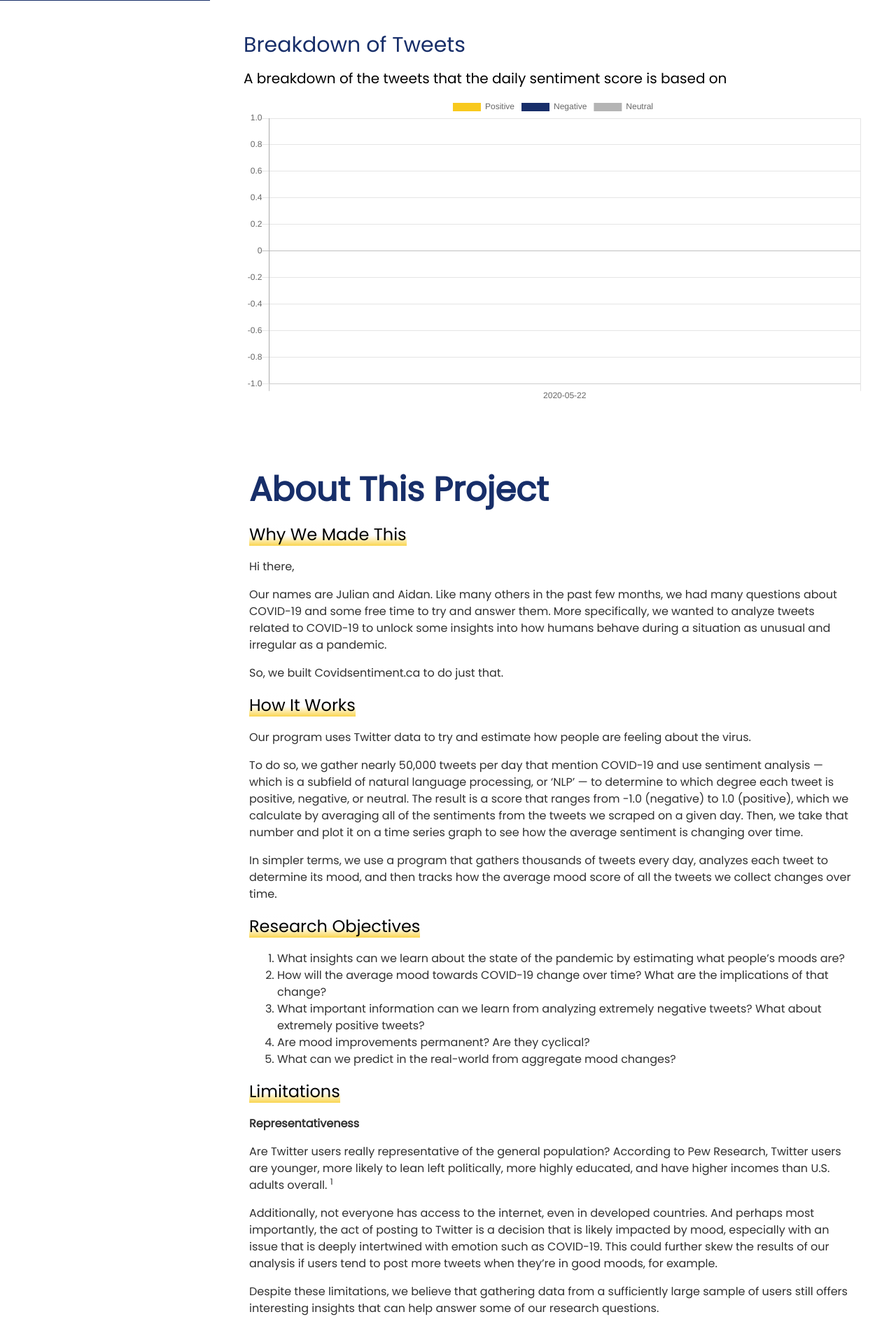
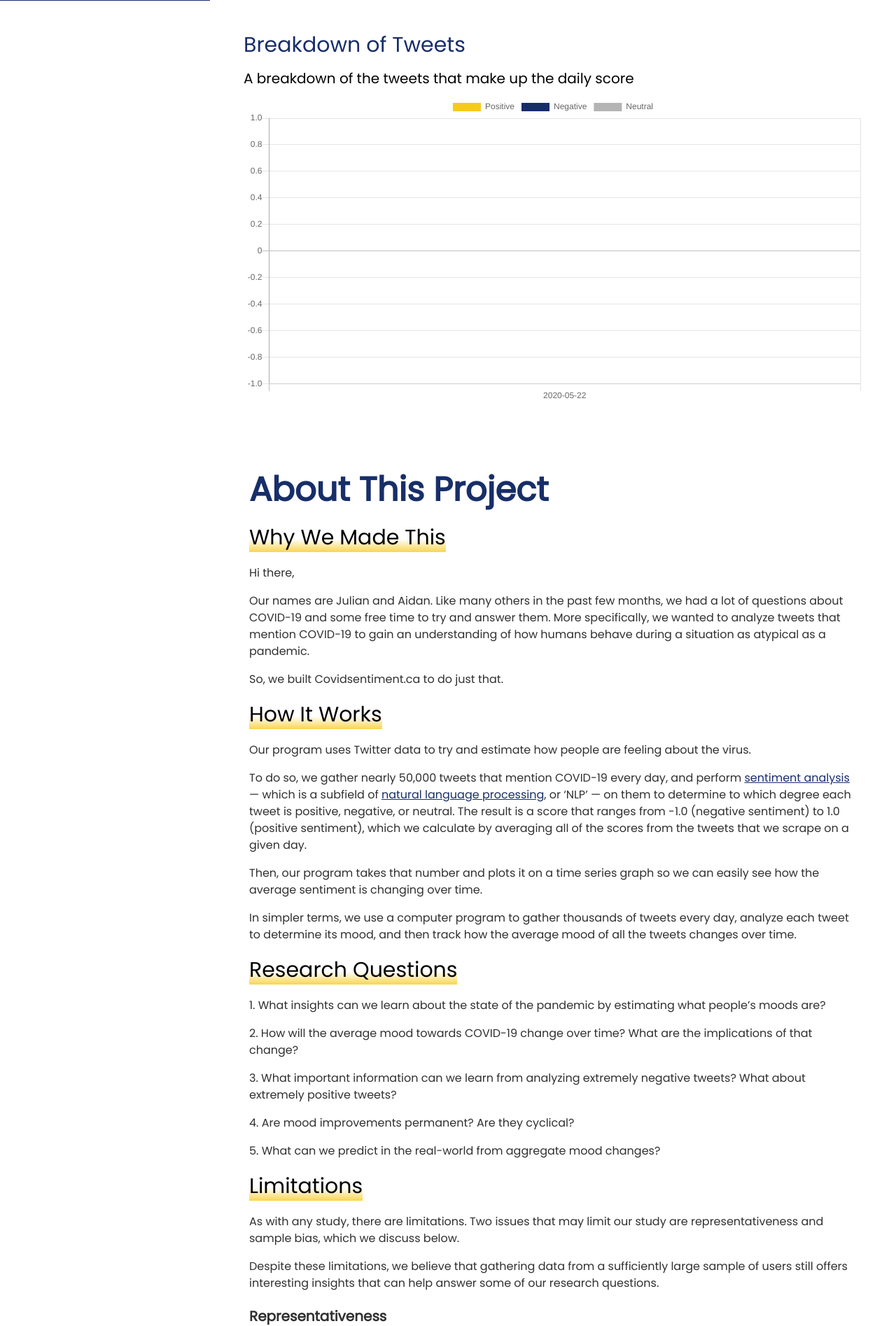
Before and after one commit to aidanwc/Covid-Sentiment, a Django app: page / in a window 1280 px wide. Shown: the part 799-2694 px from the top of the page at 70% size. Run offline with Django 3.2, Linux system fonts and the light colour scheme; data comes from the database, SQL or seed files in the repository; some libraries are stand-ins or nearby versions.

Commit message:
changed some wording, made lists line up properly, added hyperlinks

```diff
--- a/sentiment/templates/sentiment/index.html
+++ b/sentiment/templates/sentiment/index.html
@@ -15,6 +15,7 @@ body {font-size:16px;}
 .w3-hover-white:hover{color:#172e69!important;background-color:#fff!important}
 .w3-blue,.w3-hover-blue:hover{color:#fff!important;background-color: #172e69!important}
 .w3-text-blue,.w3-hover-text-blue:hover{color:#172e69!important}
+.w3-ul{list-style-type:none;padding:10;margin:10}.w3-ul li{padding:5px 16px;border-bottom:1px solid #ddd}.w3-ul li:last-child{border-bottom:none}
 p{color: rgb(48, 48, 48);}
 li{color: rgb(48, 48, 48);}
 
@@ -58,11 +59,11 @@ li{color: rgb(48, 48, 48);}
   <div class="w3-row-padding">
     <div>
       <h2 style="color: #172e69;  ">Daily Sentiment Score</h2>
-      <h4>A daily sentiment score based on an analysis of 48,000 tweets</h4>
+      <h4>A sentiment score based on a daily analysis of 48,000 tweets</h4>
       <canvas id="lineChart"style="width:100%"></canvas>
       <br><br><br>
       <h2 style="color: #172e69; ">Breakdown of Tweets</h2>
-      <h4>A breakdown of the tweets that the daily sentiment score is based on</h4>
+      <h4>A breakdown of the tweets that make up the daily score</h4>
       <canvas id="stackedBar"  style="width:100%" ></canvas>
     </div>
   </div>
@@ -81,79 +82,69 @@ li{color: rgb(48, 48, 48);}
   <div class="w3-container" id="about" style="margin-top:75px">
     <h1 class="w3-xxxlarge w3-text-blue"><b>About This Project</b></h1>
 
-    <h3 style="background-image: linear-gradient(0deg,rgba(248, 201, 29, 0.781),rgb(255, 255, 255) 45%,rgba(248, 247, 247, 0.014) 0); display: inline;">Why We Made This</h3>
+    <h2 style="background-image: linear-gradient(0deg,rgba(248, 201, 29, 0.781),rgb(255, 255, 255) 45%,rgba(248, 247, 247, 0.014) 0); display: inline;">Why We Made This</h3>
     <p>Hi there,</p>
     <p>
-        Our names are Julian and Aidan. Like many others in the past few months, we had many questions about COVID-19 and some free time to try and answer them. More specifically,
-        we wanted to analyze tweets related to COVID-19 to unlock some insights into how humans behave during a situation as unusual and irregular as a pandemic.
+        Our names are Julian and Aidan. Like many others in the past few months, we had a lot of questions about COVID-19 and some free time to try and answer them. More specifically,
+        we wanted to analyze tweets that mention COVID-19 to gain an understanding of how humans behave during a situation as atypical as a pandemic.
     </p>
     <p>
         So, we built Covidsentiment.ca to do just that.
     </p>
 
-    <h3 style="background-image: linear-gradient(0deg,rgba(248, 201, 29, 0.781),rgb(255, 255, 255) 45%,rgba(248, 247, 247, 0.014) 0); display: inline;">How It Works</h3>
+    <h2 style="background-image: linear-gradient(0deg,rgba(248, 201, 29, 0.781),rgb(255, 255, 255) 45%,rgba(248, 247, 247, 0.014) 0); display: inline;">How It Works</h3>
     <p> Our program uses Twitter data to try and estimate how people are feeling about the virus.</p>
     <p>
-      To do so,
-      we gather nearly 50,000 tweets per day that mention COVID-19 and use sentiment analysis — which is a subfield of natural language processing,
-      or ‘NLP’ — to determine to which degree each tweet is positive, negative, or neutral. The result is a score that ranges from -1.0 (negative) to 1.0 (positive),
-      which we calculate by averaging all of the sentiments from the tweets we scraped on a given day. Then, we take that number and plot it on a time series graph to
+      To do so, we gather nearly 50,000 tweets that mention COVID-19 every day, and perform <a style="color:#172e69" href="https://monkeylearn.com/sentiment-analysis/">sentiment analysis</a> — which is a subfield of <a style="color:#172e69" href="https://towardsdatascience.com/your-guide-to-natural-language-processing-nlp-48ea2511f6e1">natural language processing</a>,
+      or ‘NLP’ — on them to determine to which degree each tweet is positive, negative, or neutral.
+
+      The result is a score that ranges from -1.0 (negative sentiment) to 1.0 (positive sentiment),
+      which we calculate by averaging all of the scores from the tweets that we scrape on a given day.
+
+      <p> Then, our program takes that number and plots it on a time series graph so we can easily
       see how the average sentiment is changing over time.
     </p>
     <p>
-      In simpler terms, we use a program that gathers thousands of tweets every day, analyzes each tweet to determine its mood,
-      and then tracks how the average mood score of all the tweets we collect changes over time.
+      In simpler terms, we use a computer program to gather thousands of tweets every day, analyze each tweet to determine its mood,
+      and then track how the average mood of all the tweets changes over time.
     </p>
 
-    <h3 style="background-image: linear-gradient(0deg,rgba(248, 201, 29, 0.781),rgb(255, 255, 255) 45%,rgba(248, 247, 247, 0.014) 0); display: inline;">Research Objectives</h3>
-    <ol>
-        <li>What insights can we learn about the state of the pandemic by estimating what people’s moods are?</li>
-        <li>How will the average mood towards COVID-19 change over time? What are the implications of that change?</li>
-        <li>What important information can we learn from analyzing extremely negative tweets? What about extremely positive tweets?</li>
-        <li>Are mood improvements permanent? Are they cyclical?</li>
-        <li>What can we predict in the real-world from aggregate mood changes?</li>
-    </ol>
-
-    <h3 style="background-image: linear-gradient(0deg,rgba(248, 201, 29, 0.781),rgb(255, 255, 255) 45%,rgba(248, 247, 247, 0.014) 0); display: inline;">Limitations</h3>
-    <p>
-      <b>Representativeness</b>
+    <h2 style="background-image: linear-gradient(0deg,rgba(248, 201, 29, 0.781),rgb(255, 255, 255) 45%,rgba(248, 247, 247, 0.014) 0); display: inline;">Research Questions</h3>
+    <p>1. What insights can we learn about the state of the pandemic by estimating what people’s moods are?</p>
+    <p>2. How will the average mood towards COVID-19 change over time? What are the implications of that change?</p>
+    <p>3. What important information can we learn from analyzing extremely negative tweets? What about extremely positive tweets?</p>
+    <p>4. Are mood improvements permanent? Are they cyclical?</p>
+    <p>5. What can we predict in the real-world from aggregate mood changes?</p>
+  </ul>
+    <h2 style="background-image: linear-gradient(0deg,rgba(248, 201, 29, 0.781),rgb(255, 255, 255) 45%,rgba(248, 247, 247, 0.014) 0); display: inline;">Limitations</h3>
+      <p>As with any study, there are limitations. Two issues that may limit our study are representativeness and sample bias, which we discuss below.</p>
+      <p>Despite these limitations, we believe that gathering data from a sufficiently large sample of users still offers interesting insights that can help answer some of our research questions.</p>
+      <p style="font-size:20px"><strong>Representativeness</strong>
     </p>
     <p>
-      Are Twitter users really representative of the general population? According to Pew Research,
-      Twitter users are younger, more likely to lean left politically, more highly educated, and have higher incomes than U.S. adults overall. <sup>1</sup>
+      Are Twitter users really representative of the general population? According to <a style="color:#172e69" href="https://www.pewresearch.org/internet/2019/04/24/sizing-up-twitter-users/">Pew Research</a>,
+      Twitter users are younger, more likely to lean left politically, more highly educated, and have higher incomes than U.S. adults overall.
     </p>
     <p>
       Additionally, not everyone has access to the internet, even in developed countries. And perhaps most importantly,
       the act of posting to Twitter is a decision that is likely impacted by mood, especially with an issue that is deeply intertwined with emotion such as COVID-19.
+    </p>
+    <p>
       This could further skew the results of our analysis if users tend to post more tweets when they’re in good moods, for example.
     </p>
-     <p>
-      Despite these limitations,
-      we believe that gathering data from a sufficiently large sample of users still offers interesting insights that can help answer some of our research questions.
-     </p>
-    <p>
-      <b>Sample Bias</b>
+    <p style="font-size:20px"><strong>Sample Bias</strong>
     </p>
     <p>
     Which tweets are we gathering, exactly?
     </p>
     <p>
       Twitter’s free streaming API returns only a small fraction (1%) of the total tweets on the entire social platform at a given time.
-      The way that Twitter samples these tweets is also unknown, and there is evidence that these tweets can be biased. <sup>2</sup>
+      The way that Twitter samples these tweets is also unknown, and <a style="color:#172e69" href="https://arxiv.org/abs/1306.5204">there is evidence</a> that these tweets can be biased.
     </p>
     <p>
       Despite these limitations, the ease-of-access and sheer volume of social media data provide a useful opportunity to analyze large amounts of data on human behaviour.
     </p>
 
-    <h3 style="background-image: linear-gradient(0deg,rgba(248, 201, 29, 0.781),rgb(255, 255, 255) 45%,rgba(248, 247, 247, 0.014) 0); display: inline;">References</h3>
-    <p>
-      1. Wojcik, S., & Hughes, A. (2020, January 2). How Twitter users compare to the general public. Pew Research Center: Internet,
-      Science & Tech. https://www.pewresearch.org/internet/2019/04/24/sizing-up-twitter-users/
-    </p>
-    <p>
-     2. Morstatter, F., Pfeffer, J., Liu, H., & Carley, K. M. (2013, June 21).
-    Is the Sample Good Enough? Comparing Data from Twitter's Streaming API with Twitter's Firehose. ArXiv.org. https://arxiv.org/abs/1306.5204
-    </p>
   </div>
 
   <!-- Team -->
@@ -169,7 +160,7 @@ li{color: rgb(48, 48, 48);}
         <img src="{% static 'tracker/julian.jpg'%}" alt="Julian" style="width:100%">
         <div class="w3-container">
           <h3>Julian Hazell</h3>
-          <p>  Hi there! My name is Julian Hazell, and I’m a writer, editor, and data enthusiast who is interested in all things related to behavioral science,
+          <p>Hi there! My name is Julian Hazell, and I’m a writer, editor, and data enthusiast who is interested in all things related to behavioral science,
                data science, economics, and business. I’m currently working as an associate at The Decision Lab, a non-profit think tank dedicated to democratizing
                behavioral science through research and analysis. I recently graduated from McGill University with a bachelor’s degree in economics and management.
                If you want to reach out to chat about any of these topics, feel free to shoot me an email or connect with me on <a style="color:#172e69" href="https://www.linkedin.com/in/julianhazell/" >LinkedIn</a>.
@@ -183,7 +174,7 @@ li{color: rgb(48, 48, 48);}
         <img src="{% static 'tracker/aidan.jpg' %}" alt="Aidan" style="width:100%">
         <div class="w3-container">
           <h3>Aidan Weber-Concannon</h3>
-          <p> Hi, my name is Aidan Weber-Concannon. I’m going into my final semester as a computer science student at McGill University.
+          <p>Hi, my name is Aidan Weber-Concannon. I’m going into my final semester as a computer science student at McGill University.
               I’m working this summer as a software engineering intern on the IaaS team at Ormuco, an edge computing company based in Montreal.
               I’m interested in web development, cloud computing, and learning new technologies. Reach out to me by email or on <a style="color:#172e69" href="https://www.linkedin.com/in/aidanwc/">LinkedIn</a> if you’d like to chat further.
           </p>
```
